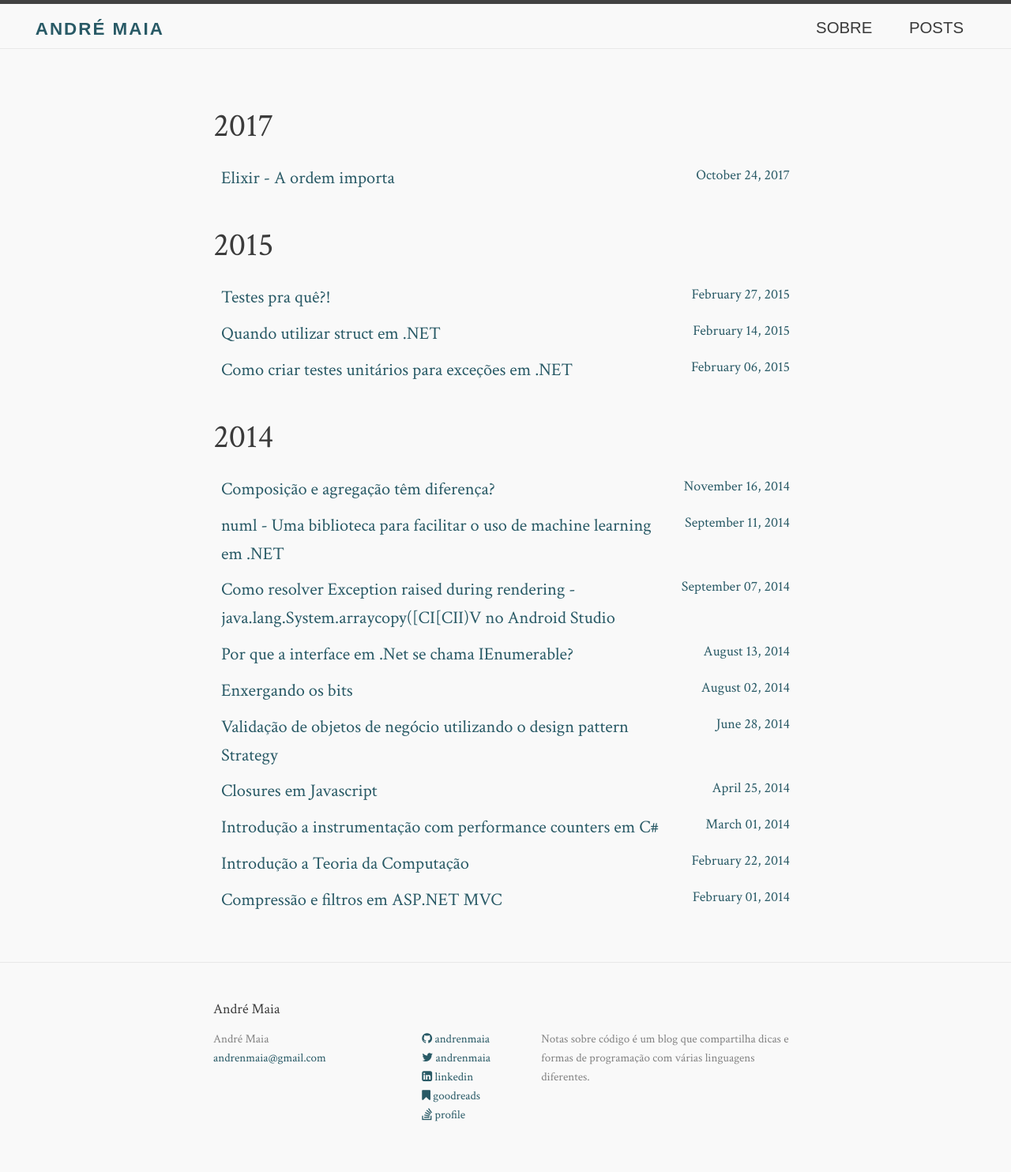
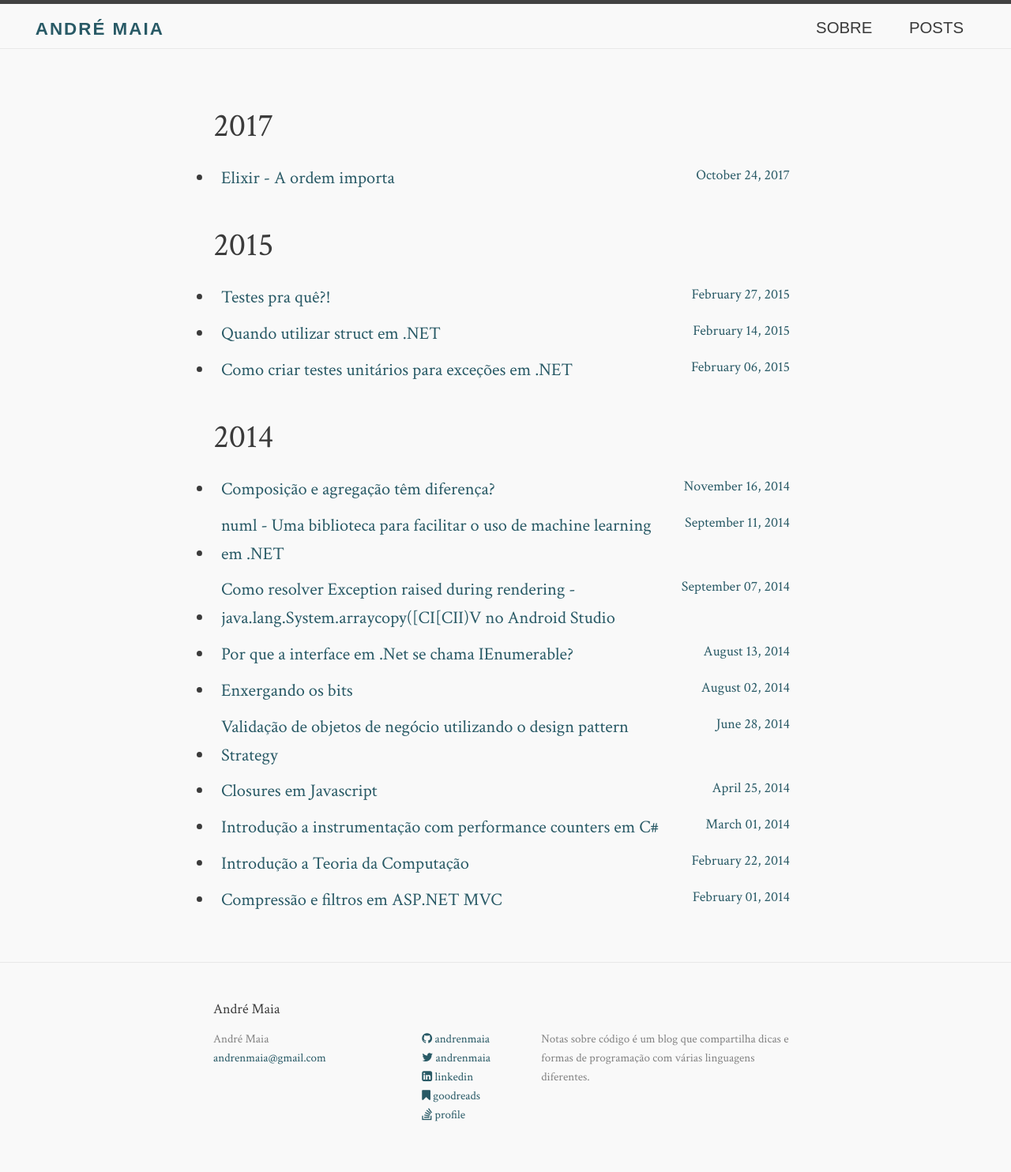
Before and after one commit to andrenmaia/anmaia.com.br, a Jekyll site: the page built from index.html, in a window 1280 px wide. Shown: the whole page at 79% size. Built offline with Jekyll 4.4.1, drawn with Linux system fonts in a browser that asks for light colours; nearby versions of some CDN libraries; Markdown is read by kramdown in place of the engine named in the settings.

Commit message:
Add bullets to posts links list on home

```diff
--- a/_sass/_custom.scss
+++ b/_sass/_custom.scss
@@ -79,7 +79,7 @@ h2, h3, h4, h5, h6 {
 }
 
 .posts{
-    list-style: none;
+    // list-style: none;
     margin-left: 0;
 }
 
```
